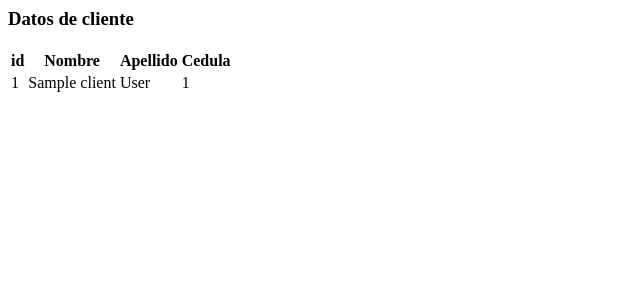
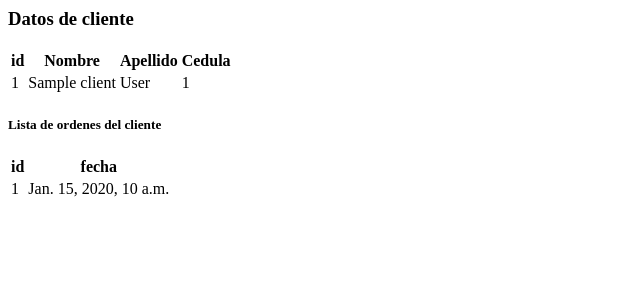
Before and after one commit to Yonderrosales96/pizzadjango, a Django app: page /pizzeriaApp/1/cliente in a window 1280 px wide. Shown: the top 300 px of the page, without its empty margins (0-640 px from the left). Run offline with Django 3.2, Linux system fonts and the light colour scheme; tables that the repository leaves empty hold one stand-in row (values such as "Sample post").

Commit message:
pagina de bienvenida, al momento de el cliente ingresar sus datos se le crea una orden

```diff
--- a/pizzeriaApp/templates/clientecreate.html
+++ b/pizzeriaApp/templates/clientecreate.html
@@ -1,3 +1,6 @@
+
+<h1>Introduzca sus datos para comenzar</h1>
+
 <form action="/pizzeriaApp/cliente" method="post">
     {% csrf_token %}
     {{ form }}
--- a/pizzeriaApp/templates/showcliente.html
+++ b/pizzeriaApp/templates/showcliente.html
@@ -23,3 +23,28 @@
   </tbody>
 
 </table>
+
+<h5>Lista de ordenes del cliente</h5>
+
+<table class="table">
+  <thead class="thead-dark">
+    <tr>
+      <th>id</th>
+      <th>fecha</th>
+      <th colspan="3"></th>
+    </tr>
+  </thead>
+
+  <tbody>
+{%for orden in cliente.order_set.all%}
+      <tr>
+
+        <td>{{ orden.id }}</td>
+        <td>{{ orden.buy_date }}</td>
+
+
+      </tr>
+ {%endfor%}
+  </tbody>
+
+</table>
--- /dev/null
+++ b/pizzeriaApp/templates/welcome.html
@@ -0,0 +1,4 @@
+<h1>Bienvenido a la pizzeria de wisin y yandel</h1>
+
+<p>Desea crear una orden?</p>
+<a href="{%url 'crearcliente'%}">Crear orden </a>
--- a/pizzeriaApp/urls.py
+++ b/pizzeriaApp/urls.py
@@ -1,11 +1,17 @@
 from django.urls import path
 from . import views
+from django.shortcuts import render
+def welcome(request):
+    return render(request,'welcome.html')
+
+
 urlpatterns = [
     path('', views.index, name='index'),
     path('cliente',views.create,name = 'crearcliente'),
     path('<int:id>/cliente',views.show,name = 'mostrarcliente'),
     path('cliente/index',views.index,name= 'indexcliente'),
     path('pizza',views.createpizza, name = 'createpizza'),
-    path('<int:id>/pizza',views.showpizza)
+    path('<int:id>/pizza',views.showpizza),
+    path('welcome',welcome)
 
 ]
--- a/pizzeriaApp/views/viewclients.py
+++ b/pizzeriaApp/views/viewclients.py
@@ -1,17 +1,21 @@
-from pizzeriaApp.models import Pizza
+from pizzeriaApp.models import Pizza,Order
 from pizzeriaApp.models import Client
 from django.shortcuts import render
 from django.http import HttpResponseRedirect
 from django.shortcuts import redirect
 from django.http import HttpResponse
 from pizzeriaApp.forms import clientForm
-
+import datetime
 
 def create(request):
     if request.method == 'POST':
         form = clientForm(request.POST)
         if form.is_valid():
+            now = datetime.datetime.now()
+            orden = Order(buy_date = now,total = 0)
             client =form.save()
+            orden.fk_client = client
+            orden.save()
             return redirect('mostrarcliente',id = client.id)
     else:
         form = clientForm()
```
